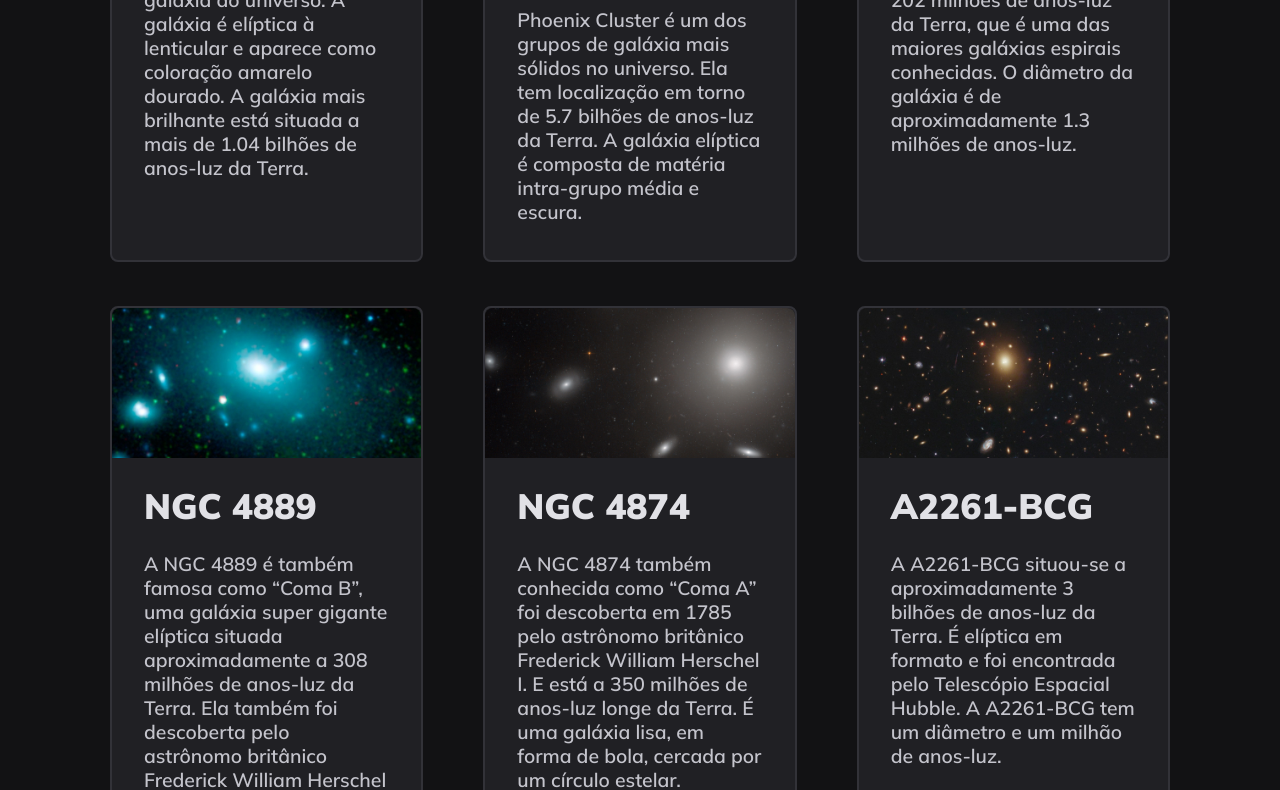
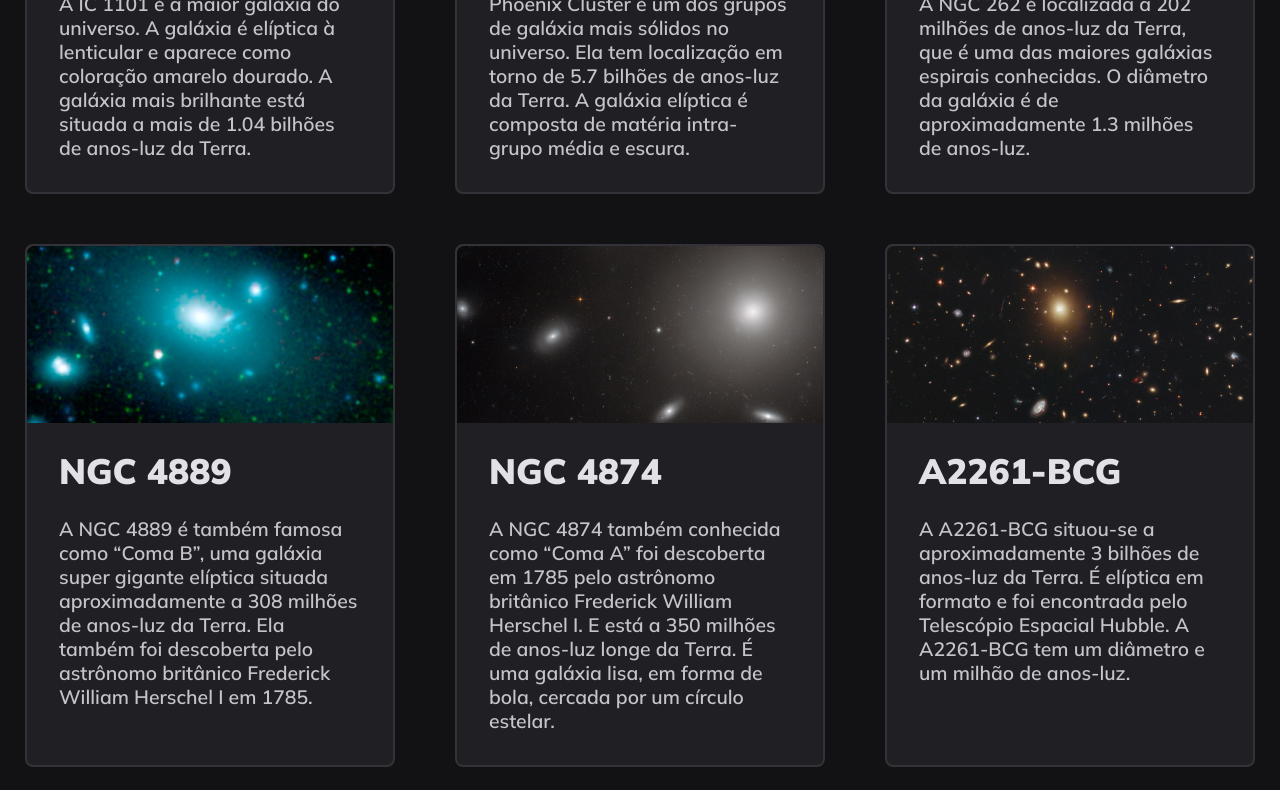
Before and after one commit to BielMR2/Projeto-06, a plain HTML site: page index.html in a window 1280 px wide. Shown: the part 541-1331 px from the top of the page. Drawn offline with Linux system fonts and the light colour scheme.

Commit message:
columns width

```diff
--- a/style.css
+++ b/style.css
@@ -14,6 +14,7 @@ body {
     background: #121214;
 
     display: grid;
+    justify-content: center;
 
     grid-template-areas:
     "header" "header" "header"
@@ -60,10 +61,9 @@ img {
 
 ul {
     display: grid;
-    grid-template-columns: repeat(3, 1fr);
-    grid-template-rows: repeat(2, 1fr);
+    grid-template-columns: repeat(3, 370px);
     column-gap: 6rem;
-    row-gap: 4.4rem;
+    row-gap: 5rem;
 }
 
 li {
```
